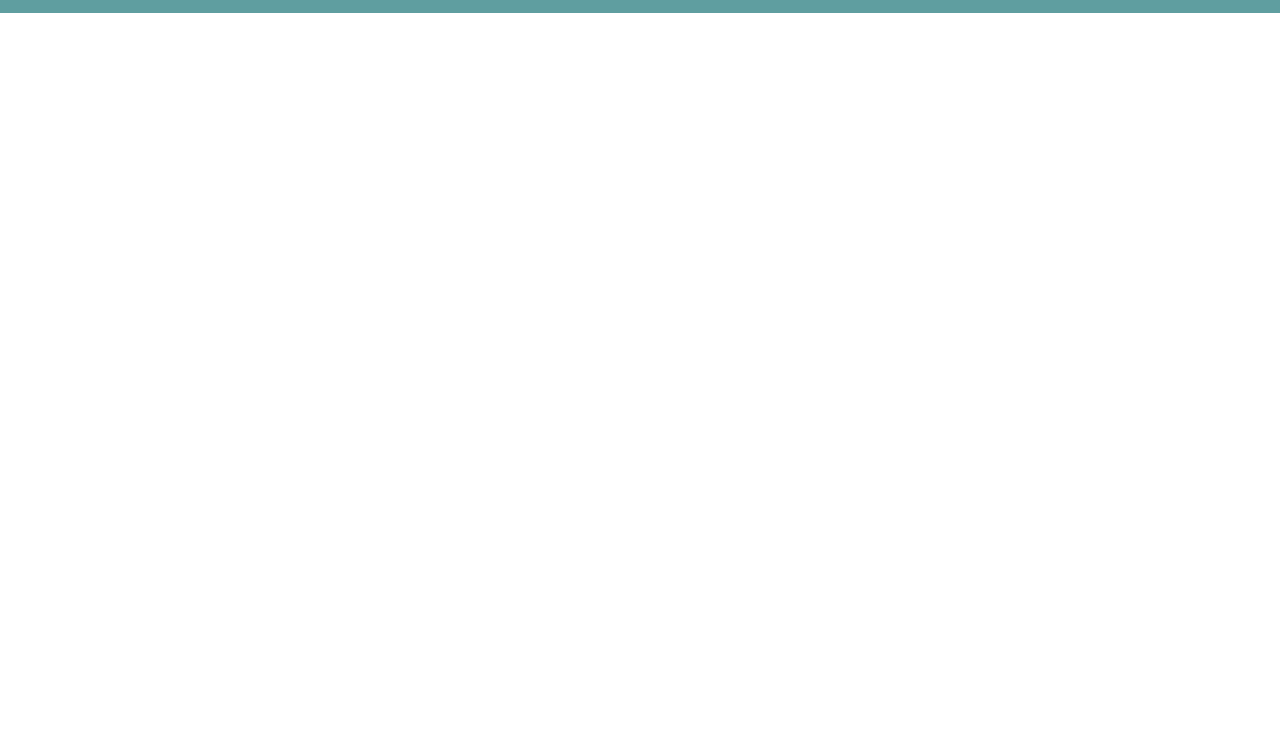
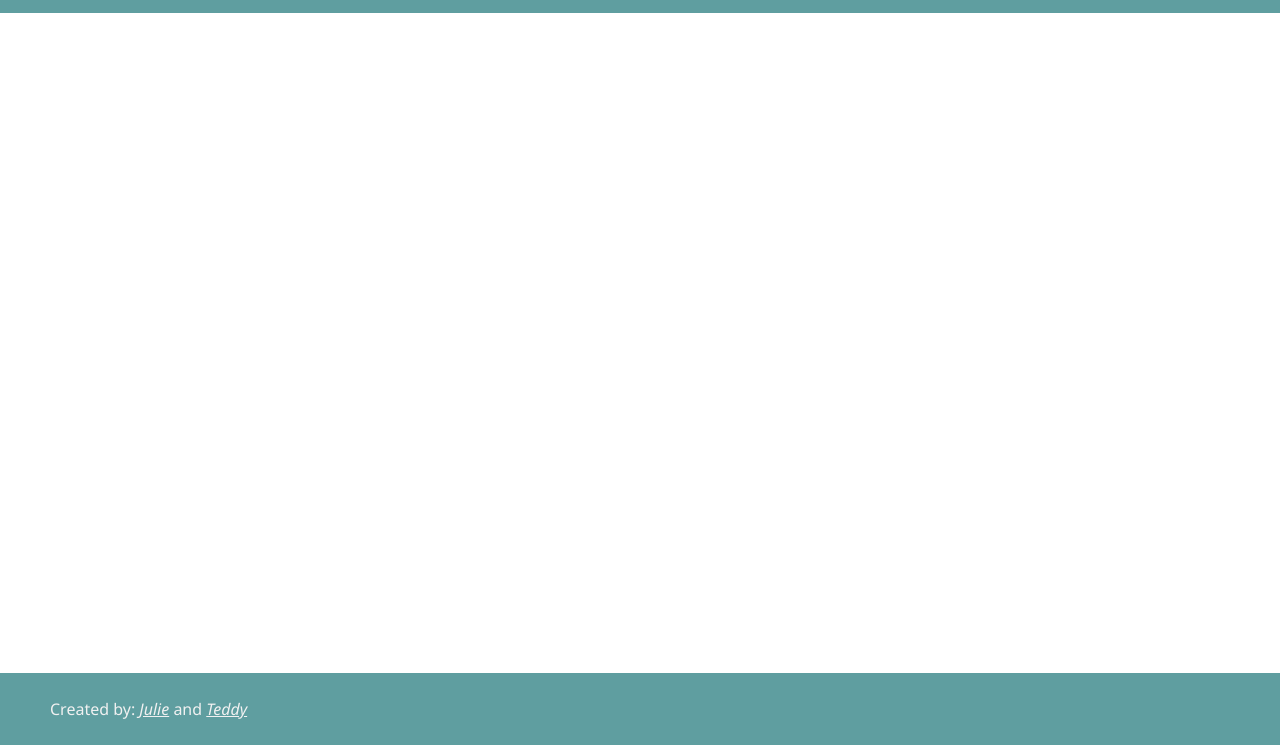
Before and after one commit to TedLivist/js-capstone-netflex, a website built with webpack: page src/index.html in a window 1280 px wide. Shown: the part 55-800 px from the top of the page. Built offline with nearby package versions, Linux system fonts and the light colour scheme.

Commit message:
Add footer and style it

```diff
--- a/src/assets/stylesheets/style.css
+++ b/src/assets/stylesheets/style.css
@@ -7,6 +7,9 @@
 body {
   font-family: 'Segoe UI', Tahoma, Geneva, Verdana, sans-serif;
   font-weight: 500;
+  display: flex;
+  flex-direction: column;
+  min-height: 100vh;
 }
 
 ul {
@@ -36,7 +39,7 @@ ul {
   margin-bottom: 1rem;
 }
 
-.logo a {
+.links {
   color:#f1f1f1;
   text-decoration: none;
 }
@@ -59,6 +62,22 @@ ul {
   text-decoration: none;
 }
 
+footer {
+  background-color: #5F9EA0;
+  margin-top: auto;
+  padding-left: 50px;
+  color: #f1f1f1;
+}
+
+.underlined {
+  text-decoration: underline;
+  font-style: italic;
+}
+
+footer div {
+  margin: 25px 0;
+}
+
 @media (min-width: 576px) {
   .navbar {
     display: flex;
--- a/src/index.html
+++ b/src/index.html
@@ -9,7 +9,7 @@
 <body>
   <header class="header">
     <nav class="navbar">
-      <div class="logo"><a href="#">NetFlex</a></div>
+      <div class="logo"><a href="#" class="links">NetFlex</a></div>
       <ul class="nav-list">
         <li class="nav-link"><a href="#">TV Series</a></li>
         <li class="nav-link"><a href="#">TV shows</a></li>
@@ -17,5 +17,11 @@
       </ul>
     </nav>
   </header>
+
+  <footer>
+    <div>
+      Created by: <a href="https://github.com/julie-ify" class="links underlined" target="_blank">Julie</a> and <a href="https://github.com/TedLivist" class="links underlined" target="_blank">Teddy</a>
+    </div>
+  </footer>
 </body>
 </html>
```
Also changed, not shown: dist/index.html, dist/main.js, 1 other file.
